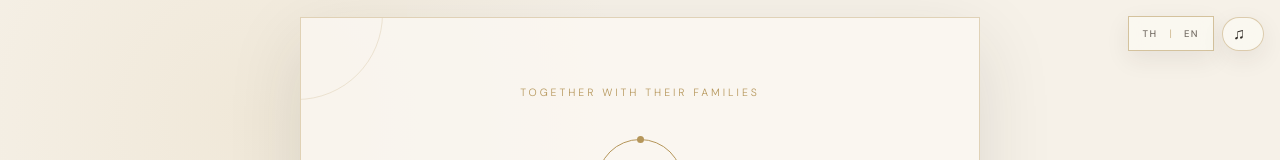
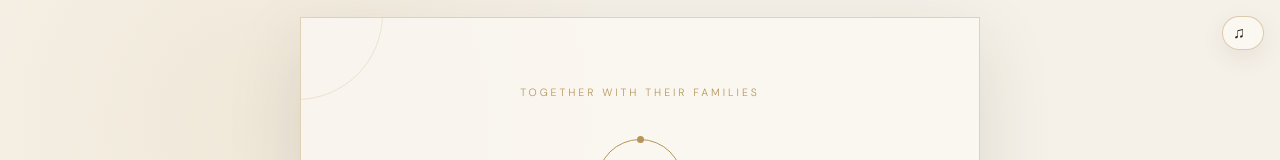
Before and after one commit to kbox-dotcom/lisaianwdinvite, a plain HTML site: page index.html in a window 1280 px wide. Shown: the top 160 px of the page. Drawn offline with nearby package versions, Linux system fonts and the light colour scheme.

Commit message:
Update index.html

```diff
--- a/index.html
+++ b/index.html
@@ -15,11 +15,6 @@
   <div class="site-noise" aria-hidden="true"></div>
 
   <header class="floating-tools" aria-label="Invitation controls">
-    <div class="language-switcher" role="group" aria-label="Language selector">
-      <button type="button" data-lang="th" aria-label="ภาษาไทย">TH</button>
-      <span class="language-divider">|</span>
-      <button type="button" data-lang="en" aria-label="English">EN</button>
-    </div>
     <button type="button" class="music-control" id="music-toggle" aria-pressed="false" aria-label="Play wedding music">
       <span class="music-icon" aria-hidden="true">♫</span>
       <span class="music-label" data-i18n="musicPlay"></span>
```
